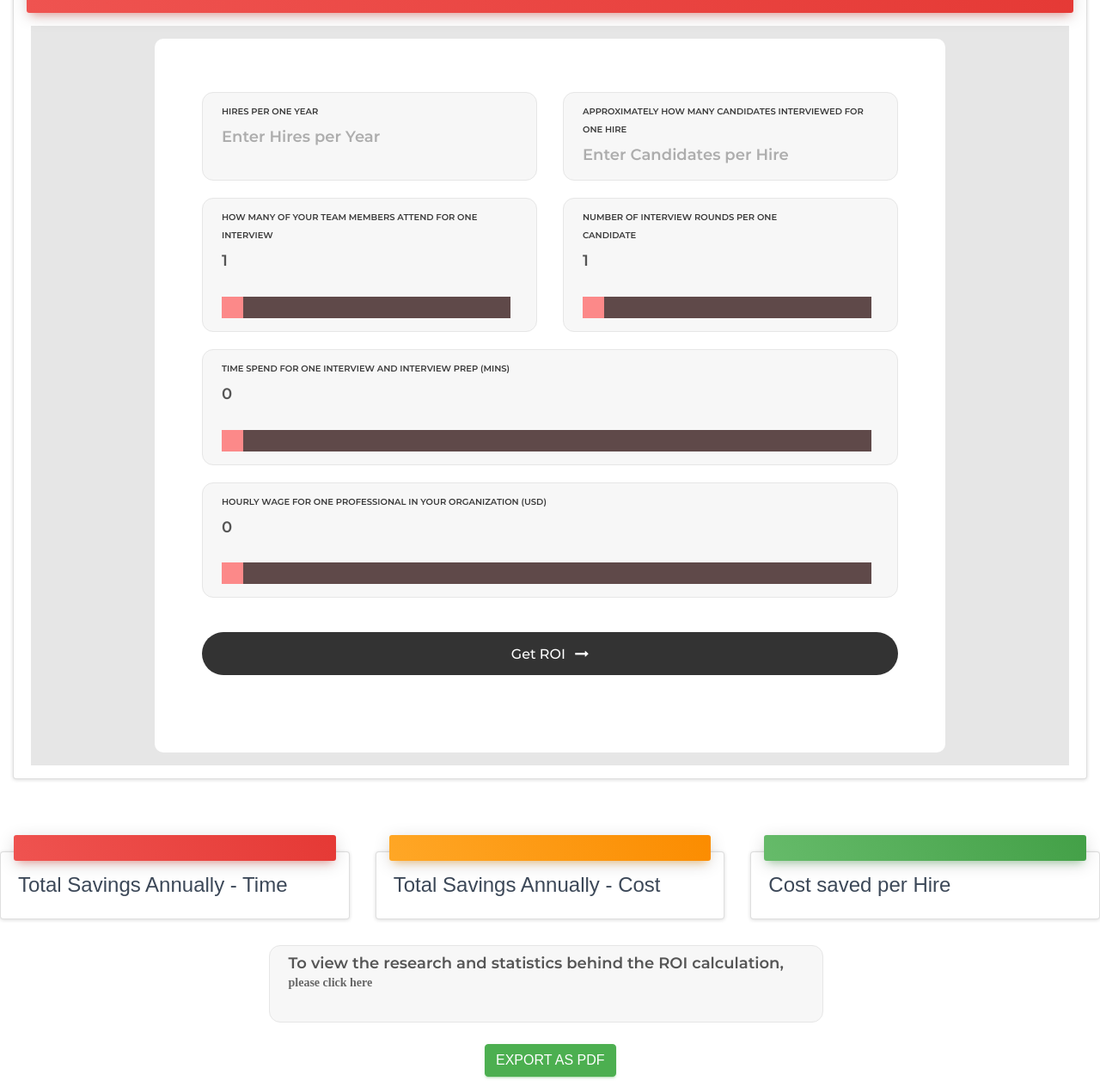
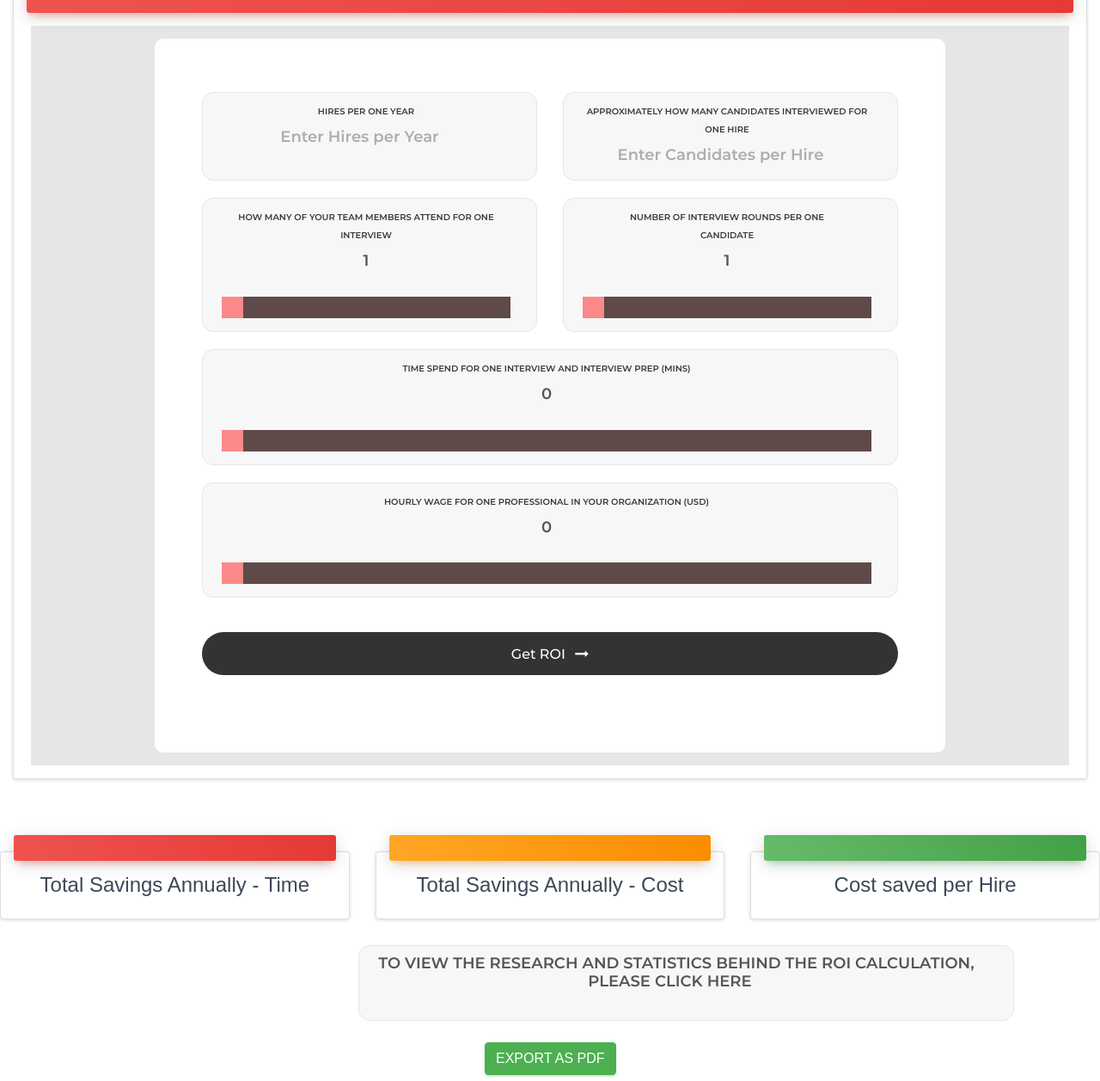
Before and after one commit to reefagirl/roi-calculator, a website: page index.html in a window 1280 px wide. Shown: the part 185-1442 px from the top of the page at 86% size. Drawn offline with nearby package versions, Linux system fonts and the light colour scheme; some packages are replaced by stand-ins of ours; files that its build step writes are made by us from their sources; files whose address does not match are found by name.

Commit message:
alignments and validations

```diff
--- a/index.html
+++ b/index.html
@@ -129,17 +129,17 @@
             <div class="container-contact100">
               <div class="wrap-contact100">
                 <form class="contact100-form validate-form">
-                    <div class="wrap-input100 bg1 rs1-wrap-input100" data-validate="Please Type Your Name">
+                    <div class="wrap-input100 bg1 rs1-wrap-input100" data-validate="Please Type Your Name" style="text-align: center;">
                     <span class="label-input100">Hires Per One Year</span>
-                    <input class="input100" id="hirespy" type="text" name="hires" placeholder="Enter Hires per Year">
+                    <input class="input100" id="hirespy" type="text" name="hires" style="text-align: center;" placeholder="Enter Hires per Year" required>
 
 
 
                   </div>
 
-                  <div class="wrap-input100 bg1 rs1-wrap-input100" data-validate="Please Type Your Name">
-                    <span class="label-input100">approximately how many candidates interviewed for one hire</span>
-                    <input class="input100" id="hirespi" type="text" name="no_of_candidates" placeholder="Enter Candidates per Hire">
+                  <div class="wrap-input100 bg1 rs1-wrap-input100" data-validate="Please Type Your Name" style="text-align: center;">
+                    <span class="label-input100"  style="text-align: center;">approximately how many candidates interviewed for one hire</span>
+                    <input class="input100" id="hirespi" type="text" name="no_of_candidates" placeholder="Enter Candidates per Hire" style="text-align: center;" required>
 
 
 
@@ -147,12 +147,12 @@
 
 
 
-                  <div class="wrap-input100 bg1 rs1-wrap-input100">
-                    <span class="label-input100">how many of your team members attend for one interview</span>
+                  <div class="wrap-input100 bg1 rs1-wrap-input100" style="text-align: center;">
+                    <span class="label-input100" >how many of your team members attend for one interview</span>
                     <input class="input100" type="text" name="team_members" placeholder="Enter members for one interview" hidden>
 
-                    <div class="contact100-form-range-value">
-                      <span id="demo1">0</span>
+                    <div class="contact100-form-range-value" style="text-align: center;">
+                      <span id="demo1">1</span>
                     </div>
 
                     <div class="slidecontainer">
@@ -163,12 +163,12 @@
 
 
 
-                  <div class="wrap-input100 bg1 rs1-wrap-input100">
+                  <div class="wrap-input100 bg1 rs1-wrap-input100"  style="text-align: center;">
                     <span class="label-input100">Number of interview rounds per one <br> candidate </span>
                     <input class="input100" type="text" name="interview_rounds" placeholder="Enter number of  interview rounds" hidden>
 
-                    <div class="contact100-form-range-value">
-                      <span id="demo2">0</span>
+                    <div class="contact100-form-range-value" style="text-align: center;">
+                      <span id="demo2">1</span>
                     </div>
 
                     <div class="slidecontainer">
@@ -179,13 +179,13 @@
                   </div>
 
 
-                  <div class="wrap-input100 validate-input bg1">
+                  <div class="wrap-input100 validate-input bg1" style="text-align: center;">
                     <span class="label-input100">time spend for one interview and interview prep (MINS) </span>
                     <input class="input100" type="text" name="interview_time" placeholder="Enter scheduling and prep time" hidden>
 
 
-                    <div class="contact100-form-range-value">
-                      <span id="demo3">0</span>
+                    <div class="contact100-form-range-value" style="text-align: center;">
+                      <span id="demo3">1</span>
                     </div>
 
                     <div class="slidecontainer">
@@ -195,13 +195,13 @@
 
                   </div>
 
-                  <div class="wrap-input100 validate-input bg1">
+                  <div class="wrap-input100 validate-input bg1" style="text-align: center;">
                     <span class="label-input100">hourly wage for one professional in your organization (USD)  </span>
                     <input class="label-input100" type="text" name="hourly_wage" placeholder="Enter hourly wage" hidden>
 
 
-                    <div class="contact100-form-range-value">
-                      <span id="demo4">0</span>
+                    <div class="contact100-form-range-value" style="text-align: center;">
+                      <span id="demo4">1</span>
                     </div>
 
                     <div class="slidecontainer">
@@ -256,7 +256,7 @@
           <div class="card">
             <div class="card-header card-header-danger">
             </div>
-            <div class="card-body">
+            <div class="card-body" style="text-align: center;">
               <h4 class="card-title">Total Savings Annually - Time</h4>
               <h2 class="card-category" id="timeSavings" style="text-align: center;">
             </h2>
@@ -273,7 +273,7 @@
           <div class="card ">
             <div class="card-header card-header-warning">
             </div>
-            <div class="card-body">
+            <div class="card-body" style="text-align: center;">
               <h4 class="card-title">Total Savings Annually - Cost</h4>
               <h2 class="card-category" id="totalSavings" style="text-align: center;">
               </h2>
@@ -289,7 +289,7 @@
           <div class="card">
             <div class="card-header card-header-success">
             </div>
-            <div class="card-body">
+            <div class="card-body" style="text-align: center;">
               <h4 class="card-title">Cost saved per Hire</h4>
               <h2 class="card-category" id="costperhire" style="text-align: center;">
               </h2>
@@ -302,19 +302,18 @@
           </div>
         </div>
 
-        <div class="row" style="margin-left: 25%; align-content: center;" >
+        <div class="row" style="margin-left: 33%; text-align: center;" >
           <div class="info_div">
             <form>
               <div class="wrap-input100 bg1">
                <p>
-               <span class="input100">To view the research and statistics behind the ROI calculation, </span>
-                <span class="input100" > <b>  <a href="https://www.indeed.com/career-advice/interviewing/how-long-do-interviews-last#:~:text=Interviews%20can%20last%20anywhere%20from%2015%2D30%20minutes%20to%20several%20hours.">please click here</a> </b> </span> </h3><br>
+               <span class="input100"> TO VIEW THE RESEARCH AND STATISTICS BEHIND THE ROI CALCULATION, </span>
+                <span class="input100" > <b>  <a class="input100" href="https://www.indeed.com/career-advice/interviewing/how-long-do-interviews-last#:~:text=Interviews%20can%20last%20anywhere%20from%2015%2D30%20minutes%20to%20several%20hours." target="_blank">PLEASE CLICK HERE</a> </b> </span> </h3><br>
               </p>
               </div>
             </form>
             </div>
           </div>
-
 
 
       </div>
```
